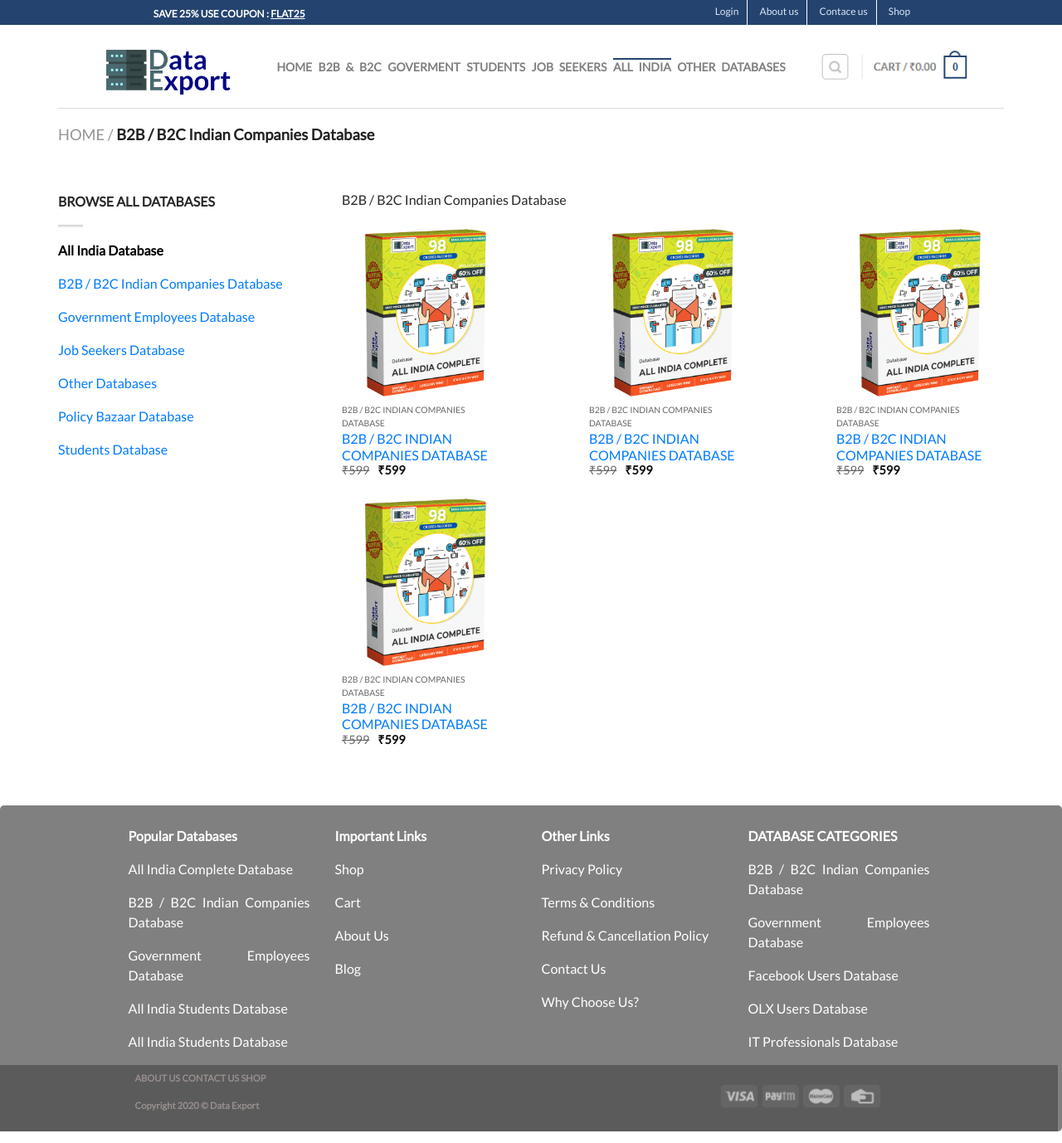
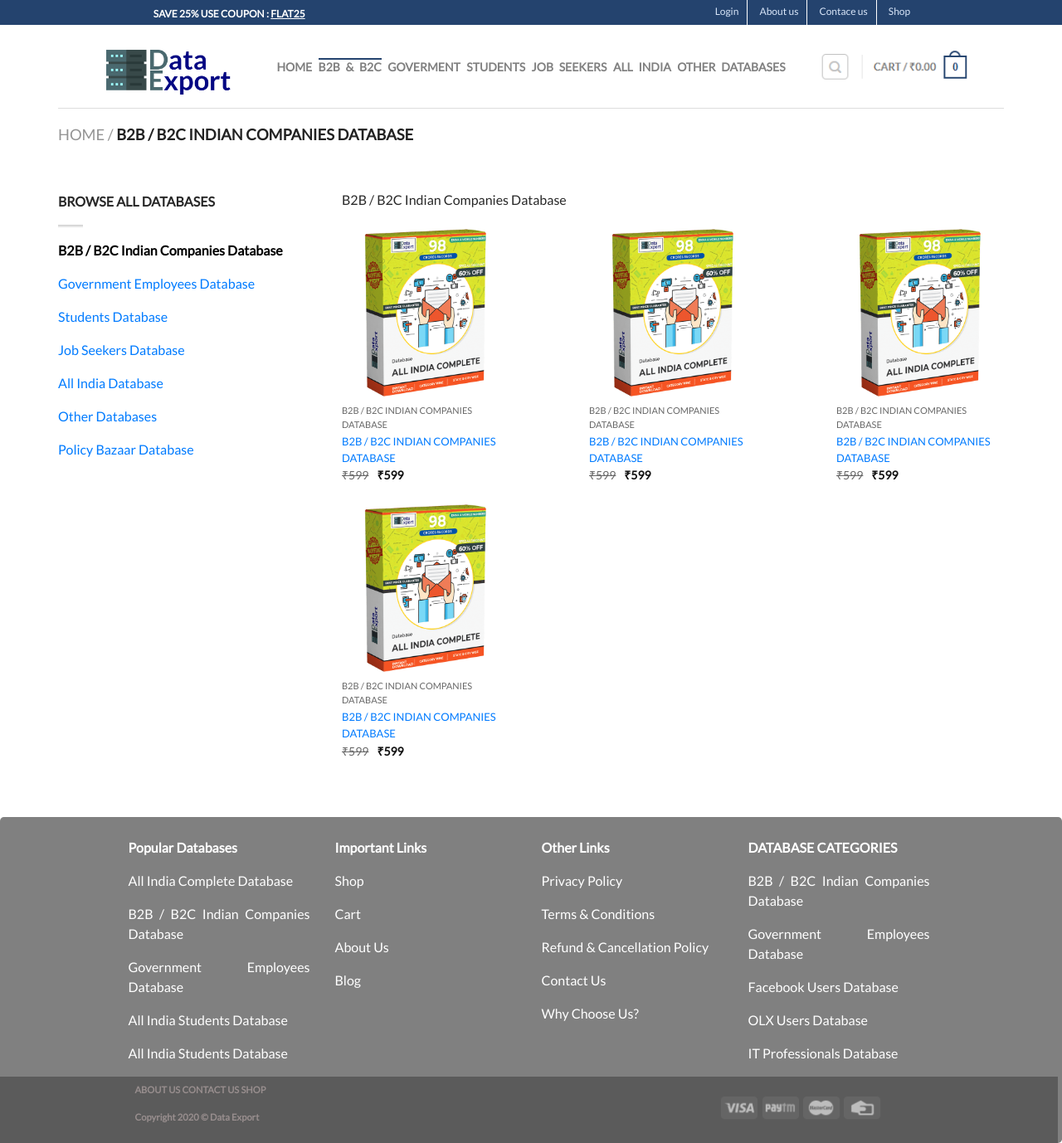
Before and after one commit to vinayakkalra/ecommerce-solution-digital-goods, a PHP site: page /product-category.php in a window 1280 px wide. Shown: the whole page at 83% size. Run offline with PHP 8.4, Linux system fonts and the light colour scheme; data comes from the database, SQL or seed files in the repository; both versions use the stored data as it was after the commit.

Commit message:
files updated

```diff
--- a/product-category.php
+++ b/product-category.php
@@ -173,7 +173,7 @@
             <div style="width:100%;">
                 <h1 style="color: rgba(102,102,102,0.7); font-size: 18.4px;" class="font-Lato-Regular">
                     HOME /
-                    <span style="color: #222222; font-weight: bold;">
+                    <span style="color: #222222; font-weight: bold;text-transform: uppercase;">
                         <?=$product_category ?>
                     </span>
                 </h1>
@@ -189,13 +189,26 @@
                         style="margin-top: .66em;height: 3px;display: block;background-color: rgba(0,0,0,0.1);margin: 1em 0 1em;width: 100%;max-width: 30px;">
                         <hr>
                     </div>
-                    <p><a href="product-category?Product=1" id="one">All India Database</a></p>
-                    <p><a href="product-category?Product=2" id="two">B2B / B2C Indian Companies Database</a></p>
-                    <p><a href="product-category?Product=3" id="three">Government Employees Database</a></p>
-                    <p><a href="product-category?Product=4" id="four">Job Seekers Database </a></p>
-                    <p><a href="product-category?Product=5" id="five">Other Databases</a></p>
-                    <p><a href="product-category?Product=6" id="six">Policy Bazaar Database</a></p>
-                    <p><a href="product-category?Product=7" id="seven">Students Database</a></p>
+                    <?php
+                        $querysec = "SELECT * FROM `Product` ";
+                        if ($result = mysqli_query($conn, $querysec)) {
+                          if( ! mysqli_num_rows($result) ) {
+                            //   header("Location: index");
+                          } else {
+                              while( $row = mysqli_fetch_array($result)){
+                                  ?>
+                            <p><a href="product-category?Product=<?=$row['id']?>" class = "list-group-itemss" ><?=$row['product_category']?></a></p>
+                                  <?php
+                              }
+                          }
+                        }
+                    ?>
+                    <!-- <p><a href="product-category?Product=3" class = "list-group-itemss" id="three">Government Employees Database</a></p>
+                    <p><a href="product-category?Product=7" class = "list-group-itemss" id="seven">Students Database</a></p>
+                    <p><a href="product-category?Product=4" class = "list-group-itemss" id="four">Job Seekers Database </a></p>
+                    <p><a href="product-category?Product=1" class = "list-group-itemss" id="one">All India Database</a></p>
+                    <p><a href="product-category?Product=5" class = "list-group-itemss" id="five">Other Databases</a></p>
+                    <p><a href="product-category?Product=6" class = "list-group-itemss" id="six">Policy Bazaar Database</a></p> -->
                 </div>
                 <div style="width:70%">
                     <h1 style="color: #282828; font-size: 16px; margin:0px 0px 20.8px; font-weight: 400;"
@@ -240,7 +253,7 @@
                             </div>
                             <div class="row mt-2">
                                 <div class="col">
-                                    <p style="font-size: .65em;opacity: .7;margin-top: .1em;
+                                    <p style="font-size: 11px;opacity: .7;margin-top: .1em;
                                         margin-bottom: .1em;font-weight: 400; color: #282828;" class="font-Lato-Regular">
                                         <?=$des ?>
                                     </p>
@@ -248,11 +261,11 @@
                                 <div class="w-100"></div>
                                 <div class="col">
                                     <h6 style="text-align: left;" id="product-link">
-                                        <a href="#" class="font-Lato-Regular">
+                                        <a href="#" class="font-Lato-Regular" style="font-size: 13px;">
                                             <?=$des ?>
                                         </a>
-                                        <br>
-                                        <p style="font-weight:bold; color:#111;font-size: .9em;" class="font-Lato-Regular">
+
+                                        <p style="font-weight:bold; color:#111;font-size: 14px;margin-top:5px;" class="font-Lato-Regular">
                                             <span
                                                 style="margin-right: 10px; font-weight: normal; color: #282828;opacity: .7"><s>₹<?=$o_price ?></s></span>₹<?=$d_price ?>
                                         <p>
@@ -293,7 +306,7 @@
             <div style="width:100%; text-align: center;">
                 <h1 style="color: rgba(102,102,102,0.7); font-size: 16px;" class="font-Lato-Regular">
                     HOME /
-                    <span style="color: #222222; font-weight: bold;">
+                    <span style="color: #222222; font-weight: bold;text-transform: uppercase;">
                         <?=$product_category ?>
                     </span>
                 </h1>
@@ -329,19 +342,18 @@
                             </div>
                             <div class="row mt-2">
                                 <div class="col">
-                                    <p style="font-size: .75em; opacity: 0.7;margin-top: .1em;
+                                    <p style="font-size: 10px; opacity: 0.7;margin-top: .1em;
                                 margin-bottom: .1em;font-weight: 400; color: #282828;" class="font-Lato-Regular">
                                         <?=$des ?>
                                     </p>
                                 </div>
                                 <div class="w-100"></div>
                                 <div class="col">
-                                    <h6 style="text-align: left; font-size: 85%;" id="product-link">
+                                    <h6 style="text-align: left; font-size: 12px;" id="product-link">
                                         <a href="#" class="font-Lato-Regular">
                                             <?=$des ?>
                                         </a>
-                                        <br>
-                                        <p style="font-weight:bold; color:#111;font-size: .9em;"
+                                        <p style="font-weight:bold; color:#111;font-size: .9em;margin-top:5px;"
                                             class="font-Lato-Regular"><span
                                                 style="margin-right: 5px; font-weight: normal; color: #282828;opacity: .7"><s>₹<?=$o_price ?></s></span>₹<?=$d_price ?>
                                         <p>
@@ -370,7 +382,7 @@
     <!-- jQuery first, then Popper.js, then Bootstrap JS -->
     <script src="js/jquery-3.4.1.min.js"></script>
     <script src="js/bootstrap.min.js"></script>
-
+    <script src="js/custom_mobile_header.js"></script>
     <script>
 
         // Add custom javascript and jquery here
@@ -381,40 +393,37 @@
             $("#footer-mob").load('template/footerMob.php');
             $("#header-mob").load('template/headerMob.php');
 
-        // mobile view nav bar js
-        function openNav() {
-            document.getElementById("mySidenav").style.width = "250px";
-        }
 
-        /* Set the width of the side navigation to 0 */
-        function closeNav() {
-            document.getElementById("mySidenav").style.width = "0";
-        }
 
         $(document).ready(function(){
             var data = <?= $index ?>;
-            if (data == 1) {
-                $("#one1").addClass("active1");
-                $("#one").addClass("active");
-            } else if(data == 2) {
-                $("#two2").addClass("active1");
-                $("#two").addClass("active");
-            } else if(data==3) {
-                $("#three3").addClass("active1");
-                $("#three").addClass("active");
-            } else if(data==4) {
-                $("#four4").addClass("active1");
-                $("#four").addClass("active");
-            } else if(data==5) {
-                $("#five5").addClass("active1");
-                $("#five").addClass("active");
-            } else if (data==6) {
-                $("#six").addClass("active");
+            var classno = data - 1 ;
+            addactiveclass = document.getElementsByClassName('list-group-itemss');
+            addactiveclass[classno].classList.add('active');
+            addactiveclass = document.getElementsByClassName('list-group-itemssheader');
+            addactiveclass[classno].classList.add('active1');
+            // if (data == 1) {
+            //     $("#one1").addClass("active1");
+            //     $("#one").addClass("active");
+            // } else if(data == 2) {
+            //     $("#two2").addClass("active1");
+            //     $("#two").addClass("active");
+            // } else if(data==3) {
+            //     $("#three3").addClass("active1");
+            //     $("#three").addClass("active");
+            // } else if(data==4) {
+            //     $("#four4").addClass("active1");
+            //     $("#four").addClass("active");
+            // } else if(data==5) {
+            //     $("#five5").addClass("active1");
+            //     $("#five").addClass("active");
+            // } else if (data==6) {
+            //     $("#six").addClass("active");
 
-            } else if (data==7) {
-                $("#six6").addClass("active1");
-                $("#seven").addClass("active");
-            }
+            // } else if (data==7) {
+            //     $("#six6").addClass("active1");
+            //     $("#seven").addClass("active");
+            // }
         });
 
        // jquery for top links
--- a/template/header.php
+++ b/template/header.php
@@ -21,13 +21,13 @@
             <img src="./img/logo.png">
         </div>
         <div id="second-bar-mid" class="container-sm">
-            <a href="index.php" class="font-Lato-Regular">HOME</a>
-            <a href="product-category?Product=2" id="two2" class="font-Lato-Regular">B2B & B2C</a>
-            <a href="product-category?Product=3" id="three3" class="font-Lato-Regular">GOVERMENT</a>
-            <a href="product-category?Product=6" id="six6" class="font-Lato-Regular">STUDENTS</a>
-            <a href="product-category?Product=4" id="four4" class="font-Lato-Regular">JOB SEEKERS</a>
-            <a href="product-category?Product=1" id="one1" class="font-Lato-Regular">ALL INDIA</a>
-            <a href="product-category?Product=5" id="five5" class="font-Lato-Regular">OTHER DATABASES</a>
+            <a href="index" class="font-Lato-Regular">HOME</a>
+            <a href="product-category?Product=1"  class="font-Lato-Regular list-group-itemssheader">B2B & B2C</a>
+            <a href="product-category?Product=2"  class="font-Lato-Regular list-group-itemssheader">GOVERMENT</a>
+            <a href="product-category?Product=3"  class="font-Lato-Regular list-group-itemssheader">STUDENTS</a>
+            <a href="product-category?Product=4"  class="font-Lato-Regular list-group-itemssheader">JOB SEEKERS</a>
+            <a href="product-category?Product=5"  class="font-Lato-Regular list-group-itemssheader">ALL INDIA</a>
+            <a href="product-category?Product=6"  class="font-Lato-Regular list-group-itemssheader">OTHER DATABASES</a>
         </div>
         <div id="second-bar-right" class="container-sm">
             <a href="#"><img src="./img/right.PNG"></a>
--- a/template/headerMob.php
+++ b/template/headerMob.php
@@ -23,13 +23,13 @@
                 <!-- Hamburger Menu-Start -->
                 <div id="mySidenav" class="sidenav">
                     <a href="javascript:void(0)" class="closebtn" onclick="closeNav()">&times;</a>
-                    <a href="index.php" class="text font-Lato-Regular" style="text-align: left;">HOME</a>
-                    <a href="product-category?Product=2" class="text font-Lato-Regular" style="text-align: left;">B2B & B2C</a>
-                    <a href="product-category?Product=3" class="text font-Lato-Regular" style="text-align: left;">GOVERNMENT</a>
-                    <a href="product-category?Product=7" class="text font-Lato-Regular" style="text-align: left;">STUDENTS</a>
+                    <a href="index" class="text font-Lato-Regular" style="text-align: left;">HOME</a>
+                    <a href="product-category?Product=1" class="text font-Lato-Regular" style="text-align: left;">B2B & B2C</a>
+                    <a href="product-category?Product=2" class="text font-Lato-Regular" style="text-align: left;">GOVERNMENT</a>
+                    <a href="product-category?Product=3" class="text font-Lato-Regular" style="text-align: left;">STUDENTS</a>
                     <a href="product-category?Product=4" class="text font-Lato-Regular" style="text-align: left;">JOB SEEKERS</a>
-                    <a href="product-category?Product=1" class="text font-Lato-Regular" style="text-align: left;">ALL INDIA</a>
-                    <a href="product-category?Product=5" class="text font-Lato-Regular" style="text-align: left;">OTHER DATABASES</a>
+                    <a href="product-category?Product=5" class="text font-Lato-Regular" style="text-align: left;">ALL INDIA</a>
+                    <a href="product-category?Product=6" class="text font-Lato-Regular" style="text-align: left;">OTHER DATABASES</a>
                     <a href="about.php" class="text font-Lato-Regular" style="text-align: left;">ABOUT US</a>
                     <a href="#" class="text font-Lato-Regular" style="text-align: left;">CONTACT US</a>
                     <a href="#" class="text font-Lato-Regular" style="text-align: left;">SHOP</a>
```
Also changed, not shown: about.php (+1 -9 lines), index.php (+2 -9 lines), js/custom_mobile_header.js (added, +9 -0 lines), sql/test_data_export.sql (+12 -11 lines).
